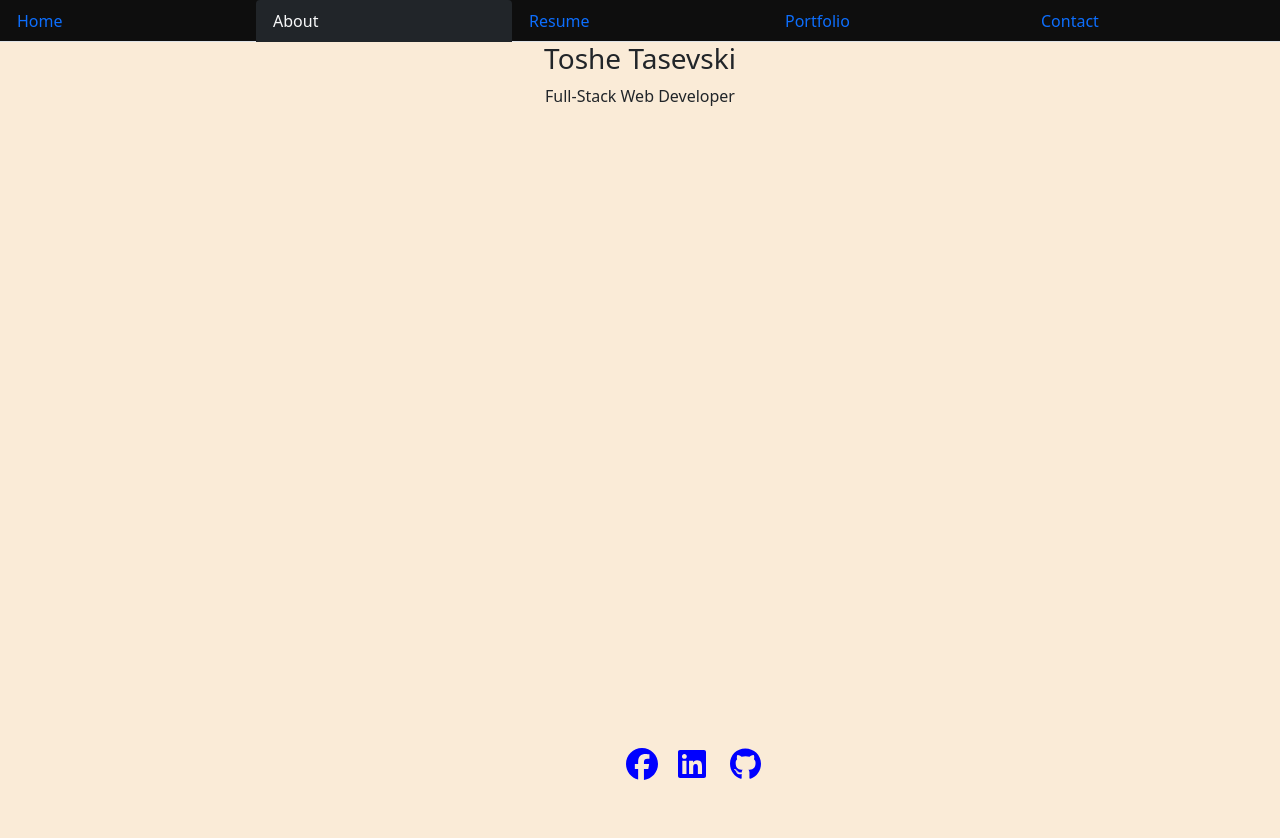
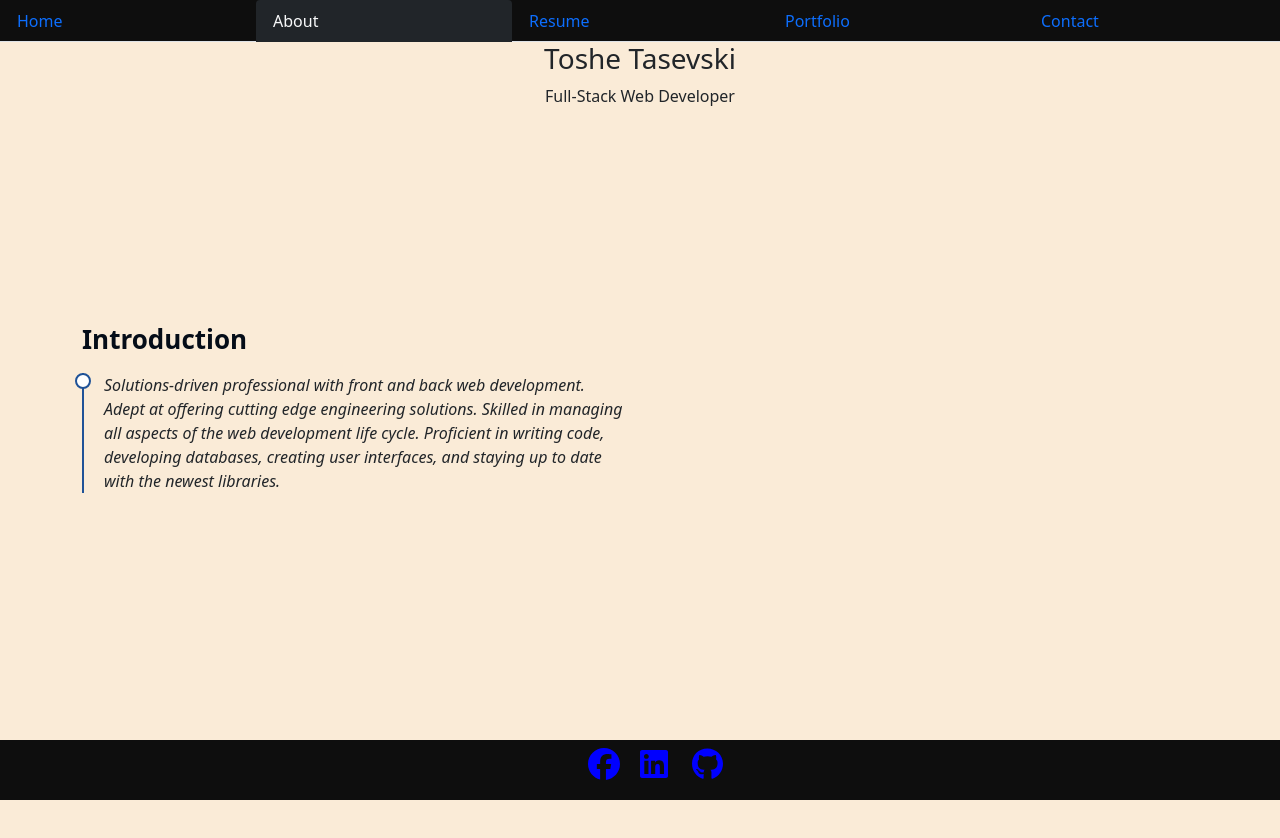
Before and after one commit to Tasevski87/Tasevski87Portfolio-React2.0, a React (Create React App) app: page /Tasevski87Portfolio-React2.0/about in a window 1280 px wide. Shown: the top 838 px of the page. Built offline with nearby package versions, Linux system fonts and the light colour scheme.

Commit message:
modify about

```diff
--- a/src/components/Footer/index.js
+++ b/src/components/Footer/index.js
@@ -8,6 +8,7 @@ import {
 } from "@fortawesome/free-brands-svg-icons";
 
 const Footer = () => (
+    <footer className="social-links mt-3 text-center footer">
     <div className="social-container">
         <div className="social-container">
             <a href="https://www.facebook.com/toshe.tasevski/"
@@ -24,6 +25,7 @@ const Footer = () => (
             </a>
         </div>
     </div>
+    </footer>
 
 );
 export default Footer;
--- a/src/components/Footer/style.css
+++ b/src/components/Footer/style.css
@@ -1,3 +1,12 @@
+.footer {
+    position: fixed;
+    height: 60px;
+    background-color: #0e0e0e;
+    bottom: 0px;
+    left: 0px;
+    right: 0px;
+    margin-bottom: 0px;
+}
 .social-container {
     padding: 0.5rem;
     background-color: var(--neonBlue);
@@ -5,7 +14,7 @@
     bottom: 0;
     left: 0;
     width: 100%;
-    padding-left: 600px;
+
 }
 
 a.social {
--- a/src/components/PortfolioCard/index.js
+++ b/src/components/PortfolioCard/index.js
@@ -8,7 +8,7 @@ function PortfolioCard(props) {
             <div className="card-body">
                 <h5 className="card-title">{props.title}</h5>
                 <a href={props.github}>GitHub repository</a> <span> | </span>
-                <a href={props.deployed}>Deployed Link:</a>
+                <a href={props.deployed}>Deployed Link</a>
                 <p className="card-text">{props.description}</p>
             </div>
         </div>
--- a/src/pages/About/index.js
+++ b/src/pages/About/index.js
@@ -1,6 +1,7 @@
 import React from "react";
 import "./style.css";
 import Wrapper from "../../components/Wrapper";
+
 function About() {
     return (
         <div id="about-section">
@@ -13,16 +14,22 @@ function About() {
                     <Wrapper>
                         <p className="font-italic">Full-Stack Web Developer</p>
                     </Wrapper>
-                    <Wrapper>
-                    <iframe title="Video intrudoction"
-                    width="760"
-                    height="428"
-                    src=""
-                    frameborder="0"
-                    allow="accelerometer; autoplay; clipboard-write; encrypted-media; gyroscope; picture-in-picture"
-                    allowfullscreen
-                    />
-                    </Wrapper>
+                    <div className="row">
+                        <div className="col-lg-6" data-aos="fade-up">
+                            <h3 className="about-title">Introduction</h3>
+                            <div className="about-item pb-0">
+
+                                <p>
+                                    <em>
+                                    Solutions-driven professional with front and back web development. Adept at offering cutting edge engineering solutions. Skilled in managing all aspects of the web development life cycle. Proficient in writing code, developing databases, creating user interfaces, and staying up to date with the newest libraries.
+                                        <br />
+                                    </em>
+                                </p>
+
+                            </div>
+                        </div>
+                    </div>
+
                 </div>
             </section>
         </div>
--- a/src/pages/About/style.css
+++ b/src/pages/About/style.css
@@ -2,3 +2,39 @@
     height: 100vh;
     background-color: antiquewhite;
 }
+.about .about-title {
+    font-size: 26px;
+    font-weight: 700;
+    margin-top: 200px;
+    margin-bottom: 20px;
+    color: #050d18;
+}
+
+.about .about-item {
+    padding: 0 0 20px 20px;
+    margin-top: -2px;
+    border-left: 2px solid #1f5297;
+    position: relative;
+}
+
+.about .about-item h4 {
+    line-height: 18px;
+    font-size: 18px;
+    font-weight: 600;
+    text-transform: uppercase;
+    font-family: "Poppins", sans-serif;
+    color: #050d18;
+    margin-bottom: 10px;
+}
+
+.about .about-item::before {
+    content: "";
+    position: absolute;
+    width: 16px;
+    height: 16px;
+    border-radius: 50px;
+    left: -9px;
+    top: 0;
+    background: #fff;
+    border: 2px solid #1f5297;
+}
```
Also changed, not shown: src/components/Col/index.js (deleted, +0 -9 lines).
